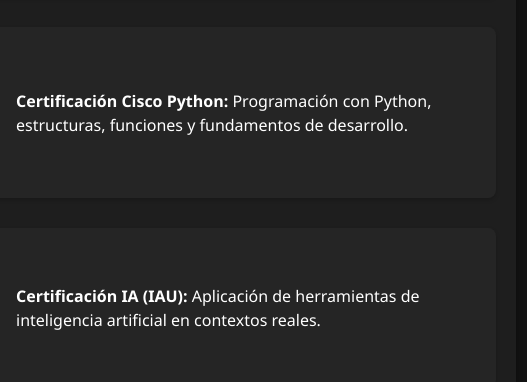
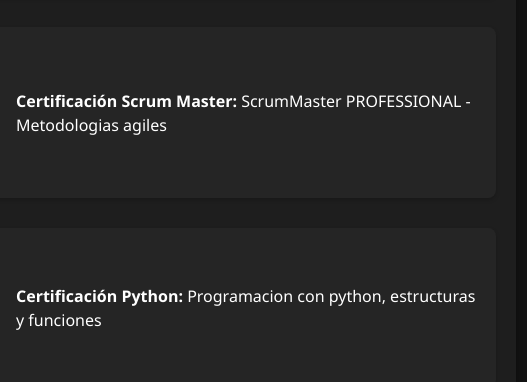
Before and after one commit to JeshuaAH/Mi-Portafolio, a plain HTML site: page index.html in a window 1280 px wide. Shown: the part 855-1237 px from the top of the page, 504-1031 px from the left. Drawn offline with Linux system fonts and the light colour scheme.

Commit message:
Update index.html

```diff
--- a/index.html
+++ b/index.html
@@ -33,14 +33,14 @@
       <div class="certificacion">
         <img src="https://raw.githubusercontent.com/JeshuaAH/Mi-Portafolio/main/Captura%20de%20pantalla%202025-06-12%20170554.png" alt="Certificación Cisco Python">
         <div class="certificacion-info">
-          <p><strong>Certificación Cisco Python:</strong> Programación con Python, estructuras, funciones y fundamentos de desarrollo.</p>
+          <p><strong>Certificación Scrum Master:</strong> ScrumMaster PROFESSIONAL - Metodologias agiles</p>
         </div>
       </div>
 
       <div class="certificacion">
         <img src="https://raw.githubusercontent.com/JeshuaAH/Mi-Portafolio/main/Captura%20de%20pantalla%202025-06-12%20170625.png" alt="Certificación IA (IAU)">
         <div class="certificacion-info">
-          <p><strong>Certificación IA (IAU):</strong> Aplicación de herramientas de inteligencia artificial en contextos reales.</p>
+          <p><strong>Certificación Python:</strong> Programacion con python, estructuras y funciones</p>
         </div>
       </div>
 
```
